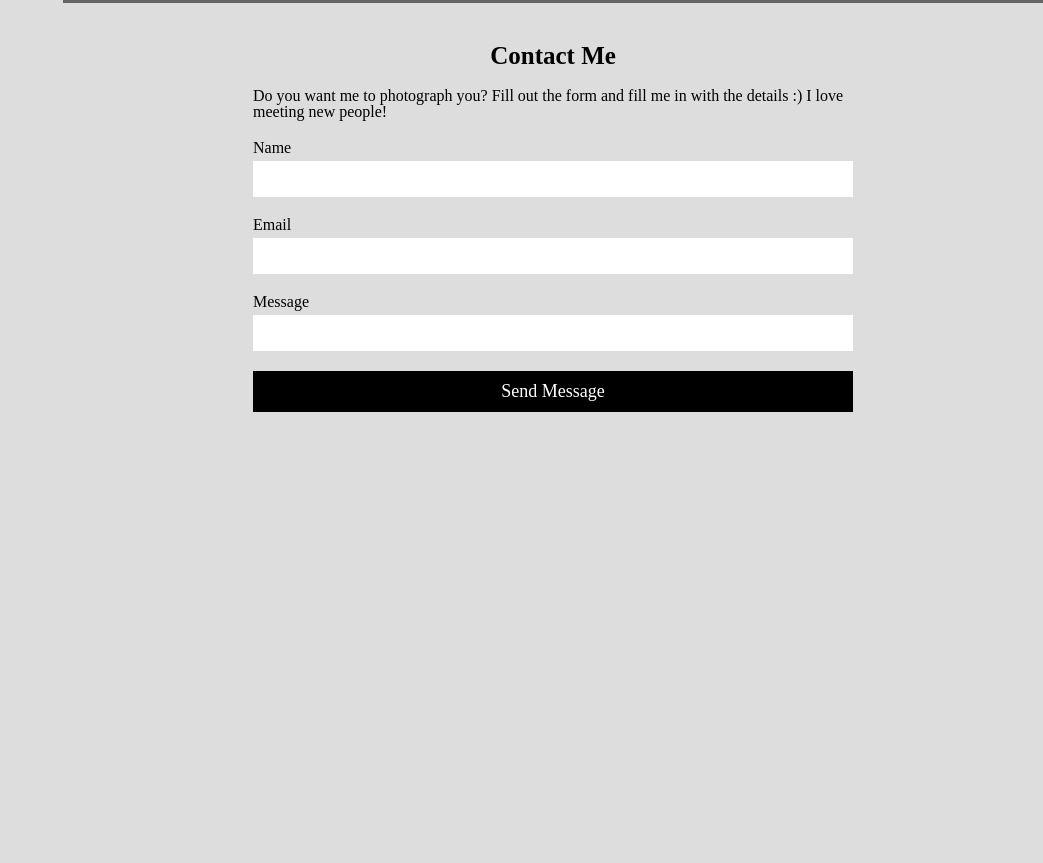
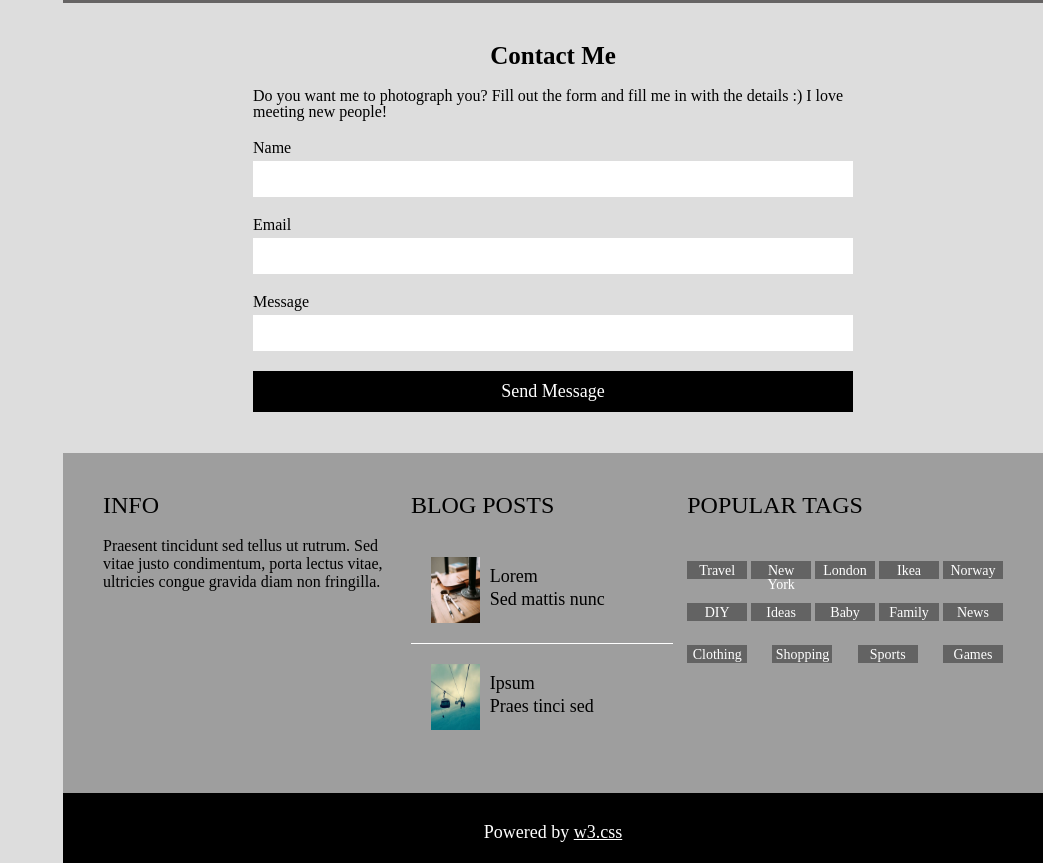
Before and after one commit to kamran3838/Portfolio-project, a plain HTML site: page index.html in a window 1280 px wide. Shown: the part 3447-4310 px from the top of the page, without its empty margins (237-1280 px from the left). Before the commit the page ends 3859 px from the top, so only its background shows below. Drawn offline with Linux system fonts and the light colour scheme.

Commit message:
V1.1 Full desktop version

```diff
--- a/index.html
+++ b/index.html
@@ -162,6 +162,58 @@ blok aside -->
 
 <!-- section contact -->
 
+
+<!--  footer -->
+<footer>
+<div class="footer_flex">
+<div class="info_box">
+    <h3>INFO</h3>
+    <p>Praesent tincidunt sed tellus ut rutrum. Sed vitae justo condimentum, porta lectus vitae, ultricies congue gravida diam non fringilla. </p>
+</div>
+<div class="blog_box">
+    <h3>BLOG POSTS</h3>
+    <div class="lorem_box">
+        <img src="src/images/workshop.jpg" width="22%" alt="">
+        <div class="lorem_text">
+            <p>Lorem</p>
+            <p>Sed mattis nunc</p>
+        </div>
+    </div>
+    <div class="lorem_box">
+        <img src="src/images/gondol.jpg" width="22%" alt="">
+        <div class="lorem_text">
+            <p>Ipsum</p>
+            <p>Praes tinci sed</p>
+        </div>
+    </div>
+</div>
+<div class="tags_box">
+<h3>POPULAR TAGS</h3>
+<div class="tags_flex">
+<div class="tags_block">Travel</div>
+<div class="tags_block">New York</div>
+<div class="tags_block">London</div>
+<div class="tags_block">Ikea</div>
+<div class="tags_block">Norway</div>
+<div class="tags_block">DIY</div>
+<div class="tags_block">Ideas</div>
+<div class="tags_block">Baby</div>
+<div class="tags_block">Family</div>
+<div class="tags_block">News</div>
+<div class="tags_block">Clothing</div>
+<div class="tags_block">Shopping</div>
+<div class="tags_block">Sports</div>
+<div class="tags_block">Games</div>
+</div>
+</div>
+</div>
+</footer>
+
+<div class="footer_footer">
+    <p>Powered by <a href="#">w3.css</a></p>
+</div>
+<!--  footer -->
+
 </div>
 </body>
 </html>
--- a/src/css/style.css
+++ b/src/css/style.css
@@ -539,6 +539,7 @@ section.contact{
 
     margin-left: 300px;
     padding-top: 40px;
+    height: 450px;
 }
 
 
@@ -585,6 +586,142 @@ section.contact p{
     margin-top: 20px;
 }
 
+.contact button:hover{
+
+    background-color: rgb(177, 174, 174);
+    color: black;
+    border: 1px solid rgb(194, 194, 194);
+}
+
 
 /*
 section contact styles */
+
+/* footer styles */
+
+footer{
+
+    background-color: #9e9e9e;
+    height: 340px;
+    margin-left: 300px;
+    padding: 40px;
+
+}
+
+footer .footer_flex{
+
+    display: flex;
+    justify-content: space-between;
+}
+
+.info_box{
+
+    width: 39%;
+}
+
+.info_box h3{
+
+    font-size: 24px;
+    margin-bottom: 20px;
+}
+
+.info_box p{
+
+    line-height: 18px;
+    font-size: 16px;
+}
+
+.blog_box{
+
+    width: 35%;
+}
+
+.blog_box h3{
+
+
+    font-size: 24px;
+    margin-bottom: 20px;
+}
+
+.blog_box .lorem_box{
+
+    width: 95%;
+    display: flex;
+    padding: 20px;
+}
+
+.lorem_box .lorem_text{
+
+    padding: 10px;
+}
+
+.lorem_box .lorem_text p{
+
+    font-size: 18px;
+    padding-bottom: 5px;
+}
+
+ .lorem_box:nth-last-child(1){
+
+    border-top: 1px solid white;
+}
+
+.tags_box{
+
+    width: 40%;
+}
+
+.tags_box h3{
+
+    font-size: 24px;
+    margin-bottom: 20px;
+}
+
+.tags_flex{
+
+    display: flex;
+    justify-content: space-between;
+    flex-wrap: wrap;
+}
+
+.tags_block{
+
+    height: 18px;
+    width: 19%;
+    padding: 3px;
+    margin-top: 24px;
+    background-color: rgb(99, 99, 99);
+    color: white;
+    text-align: center;
+
+}
+
+.tags_block:hover{
+
+    background-color: black;
+    color: white;
+}
+
+.footer_footer{
+
+    margin-left: 300px;
+    height: 70px;
+    background-color: black;
+    text-align: center;
+    color: white;
+    font-size: 18px;
+    padding-top: 30px;
+
+}
+
+
+.footer_footer a{
+
+    color: white;
+    text-decoration: underline;
+}
+
+
+
+
+/* footer styles */
```
Also changed, not shown: src/images/gondol.jpg (added), src/images/workshop.jpg (added).
